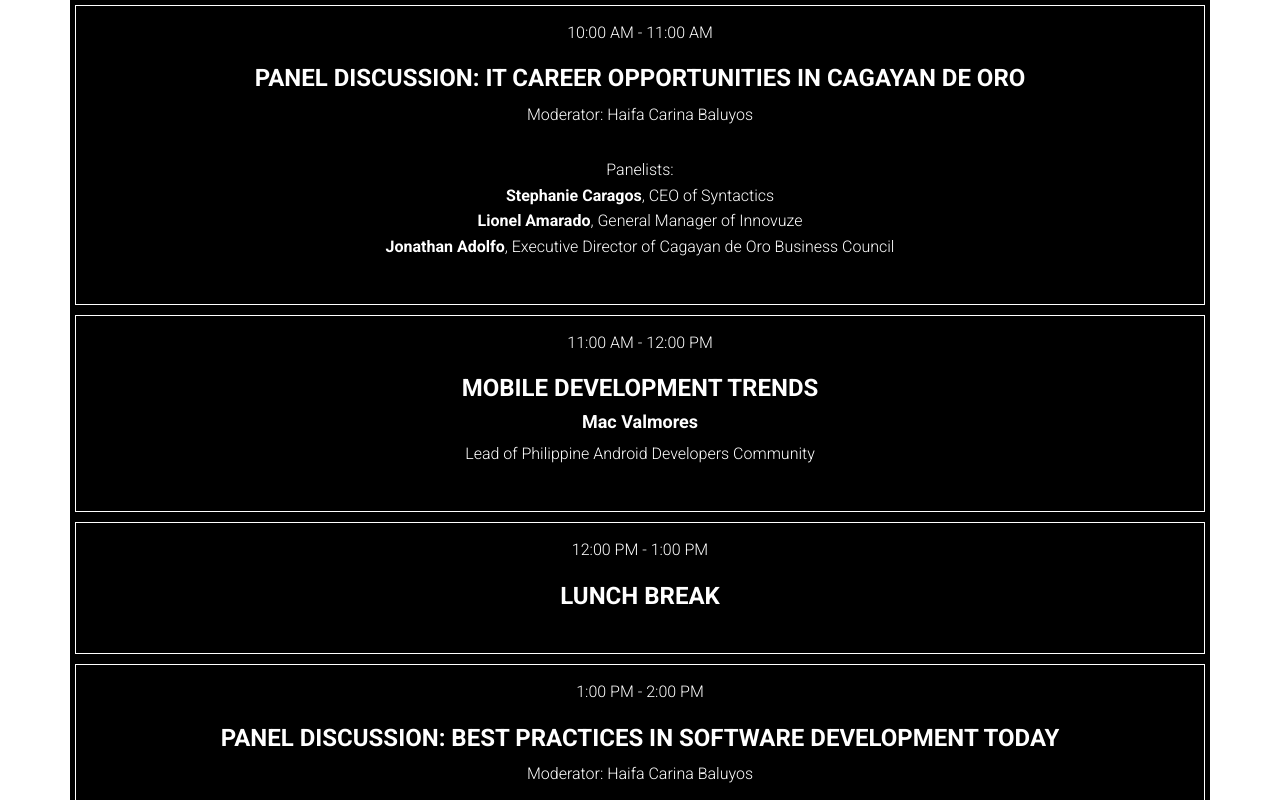
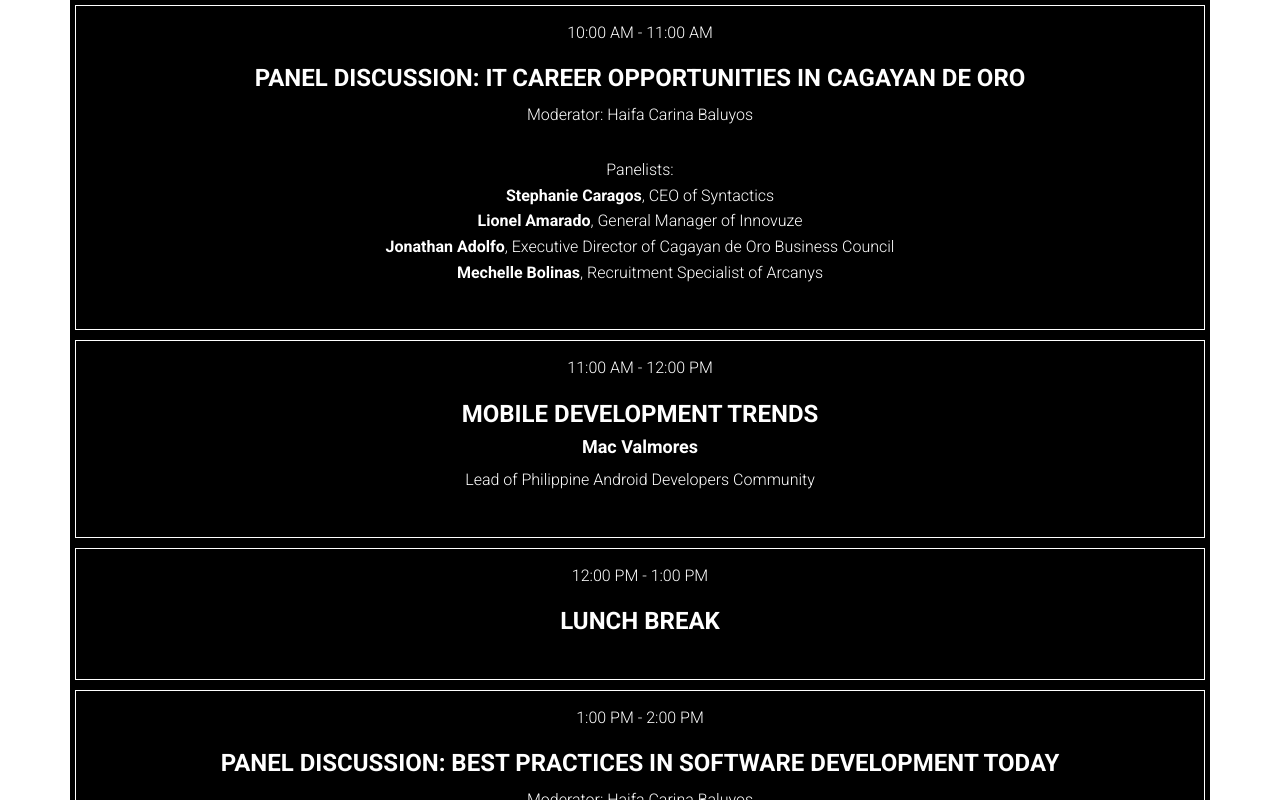
Before and after one commit to cjtagupa/devcon-cdo-summit, a website: page index.html in a window 1280 px wide. Shown: the part 7170-7970 px from the top of the page. Drawn offline with Linux system fonts and the light colour scheme; files whose address does not match are found by name.

Commit message:
Add panelist Mechelle Bolinas as panelist in agenda

```diff
--- a/index.html
+++ b/index.html
@@ -742,7 +742,8 @@
                                 Panelists: <br/>
                                 <strong>Stephanie Caragos</strong>, CEO of Syntactics <br/>
                                 <strong>Lionel Amarado</strong>, General Manager of Innovuze <br/>
-                                <strong>Jonathan Adolfo</strong>, Executive Director of Cagayan de Oro Business Council
+                                <strong>Jonathan Adolfo</strong>, Executive Director of Cagayan de Oro Business Council<br/>
+                                <strong>Mechelle Bolinas</strong>, Recruitment Specialist of Arcanys
                             </p>
                         </div>
                     </div> <!-- /.col-md-12 -->
```
